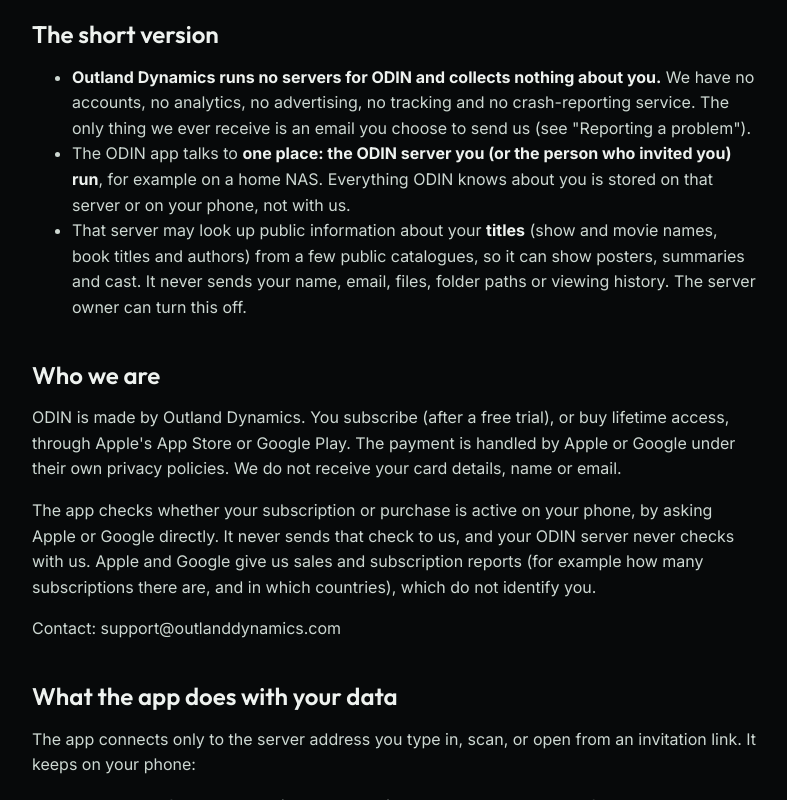
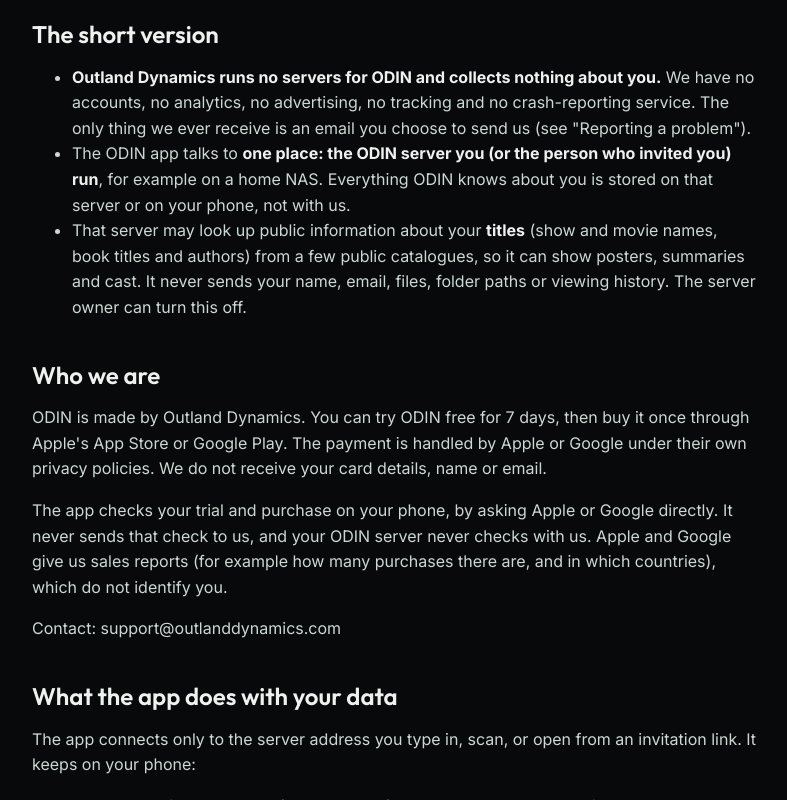
Before and after one commit to OutlandDynamics/website, a plain HTML site: page privacy.html in a window 1280 px wide. Shown: the part 407-1207 px from the top of the page, without its empty margins (68-855 px from the left). Drawn offline with Linux system fonts and the light colour scheme.

Commit message:
Pricing: free 7-day trial, then $12.99 once per person; no subscription
Co-Authored-By: Claude Opus 5.5 <noreply@anthropic.com>
Claude-Session: https://claude.ai/code/session_01EJppA1NGxDCkK1jX4bcmad

```diff
--- a/privacy.html
+++ b/privacy.html
@@ -38,13 +38,12 @@
   turn this off.</li>
 </ul>
 <h2>Who we are</h2>
-<p>ODIN is made by Outland Dynamics. You subscribe (after a free trial), or buy lifetime access,
-through Apple's App Store or Google Play. The payment is handled by Apple or Google under their
+<p>ODIN is made by Outland Dynamics. You can try ODIN free for 7 days, then buy it once through
+Apple's App Store or Google Play. The payment is handled by Apple or Google under their
 own privacy policies. We do not receive your card details, name or email.</p>
-<p>The app checks whether your subscription or purchase is active on your phone, by asking Apple or
-Google directly. It never sends that check to us, and your ODIN server never checks with us.
-Apple and Google give us sales and subscription reports (for example how many subscriptions
-there are, and in which countries), which do not identify you.</p>
+<p>The app checks your trial and purchase on your phone, by asking Apple or Google directly. It never sends that check to us, and your ODIN server never checks with us.
+Apple and Google give us sales reports (for example how many purchases there are, and in
+which countries), which do not identify you.</p>
 <p>Contact: support@outlanddynamics.com</p>
 <h2>What the app does with your data</h2>
 <p>The app connects only to the server address you type in, scan, or open from an invitation link.
```
Also changed, not shown: index.html (+2 -2 lines), odin.html (+3 -3 lines), support.html (+1 -1 lines).
